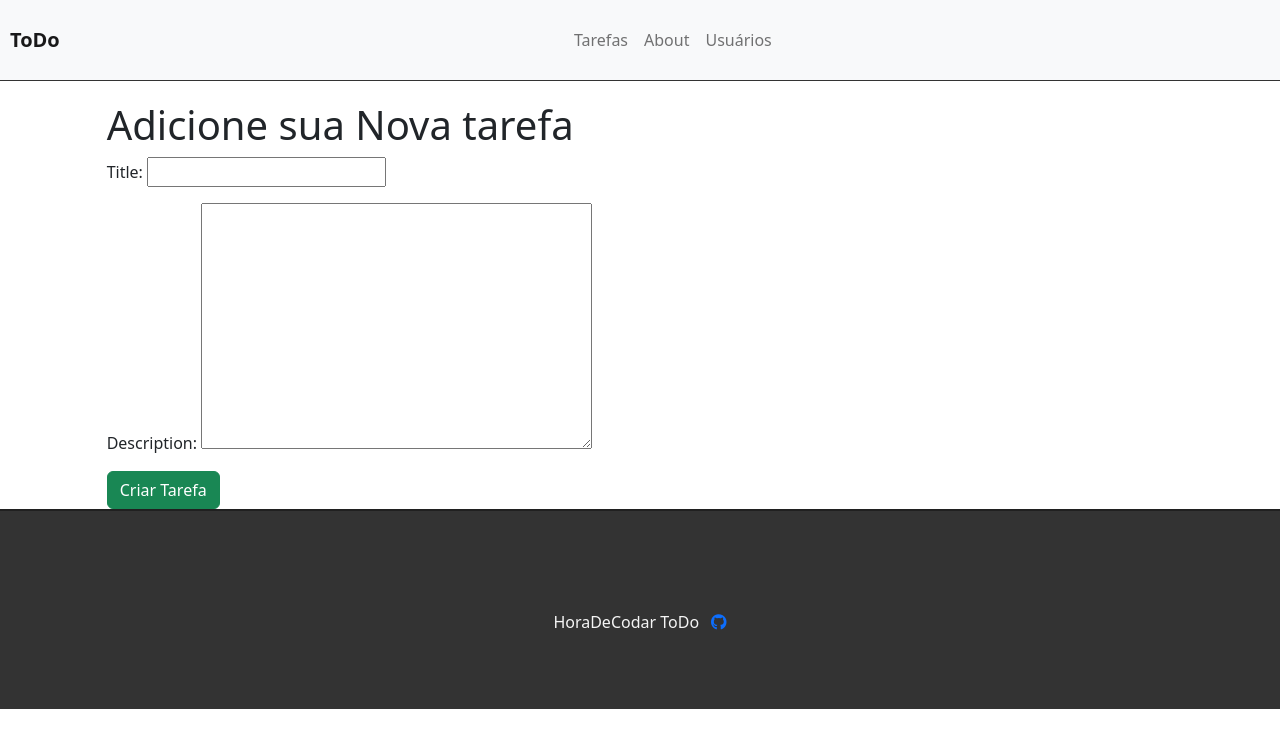
After one commit to TheJoaoVitorio/Project-ToDo, a Django app: page /newtask/ in a window 1280 px wide. The commit adds this page. Shown: the top 748 px of the page. Run offline with Django 5.2, Linux system fonts and the light colour scheme.

Commit message:
criei uma view para criar novas tarefas e o forms.py

```diff
--- /dev/null
+++ b/tasks/forms.py
@@ -0,0 +1,8 @@
+from django import forms
+from .models import Task
+
+class TaskForm(forms.ModelForm):
+
+    class Meta:
+        model = Task
+        fields = ('title','description')
--- a/tasks/static/css/style.css
+++ b/tasks/static/css/style.css
@@ -6,9 +6,11 @@
 .navbar {
     border-bottom: 1px solid #333;
     margin-bottom: 20px;
+    padding:10px;
 }
 .navbar-nav{
     margin: auto;
+    padding:10px;
 }
 .navbar-brand{
     font-weight: bold;
@@ -33,6 +35,9 @@
     color:#FFF;
     margin-right:10px;
     margin-left: 5px;
+}
+#add-link{
+    text-decoration: none;
 }
 
 /* Fim Botão de add tarefa */
--- /dev/null
+++ b/tasks/templates/tasks/addtask.html
@@ -0,0 +1,15 @@
+{% extends 'base.html' %}
+
+{% block title %}Lista de Tarefas{% endblock %}
+
+{% block content %}
+<div class="offset-1 col-10 list-div">
+    <h1>Adicione sua Nova tarefa</h1>
+    <form method="POST">
+        <!-- Sempre que for criar um formulario , deve-se usar o csrf_token -->
+        {% csrf_token %}
+        {{form.as_p}}
+        <input class="btn btn-success" type="submit" value="Criar Tarefa">
+    </form>
+</div>
+{% endblock %}
--- a/tasks/urls.py
+++ b/tasks/urls.py
@@ -9,4 +9,5 @@ urlpatterns = [
     #caminho , view , name.
     path('',views.taskList,name='task-list'),
     path('task/<int:id>',views.taskView,name='task-view'),
+    path('newtask/', views.newTask,name='new-task'),
 ]
--- a/tasks/views.py
+++ b/tasks/views.py
@@ -1,7 +1,8 @@
-from django.shortcuts import render,get_object_or_404
+from django.shortcuts import render,get_object_or_404,redirect
 from django.http import HttpResponse
 
 from .models import Task
+from .forms import TaskForm
 
 # Create your views here.
 def HelloWorld(request):
@@ -13,11 +14,23 @@ def SeuNome(request,name):
 
 # Views do ToDo
 def taskList(request):
-    tasks = Task.objects.all()
-
+    tasks = Task.objects.all().order_by('-created_at')
     return render (request,'tasks/list.html',{'tasks':tasks})
 
 def taskView(request,id):
                             #model , id
     task = get_object_or_404(Task,pk=id)
     return render (request,'tasks/task.html',{'task':task})
+
+def newTask(request):
+    if request.method == 'POST':
+        form = TaskForm(request.POST)
+
+        if form.is_valid():
+            task = form.save(commit=False)
+            task.done = 'doing'
+            task.save()
+            return redirect('/')
+    else:
+        form = TaskForm()
+        return render (request, 'tasks/addtask.html',{'form':form})
```
Also changed, not shown: tasks/templates/tasks/list.html (+5 -3 lines), db.sqlite3.
